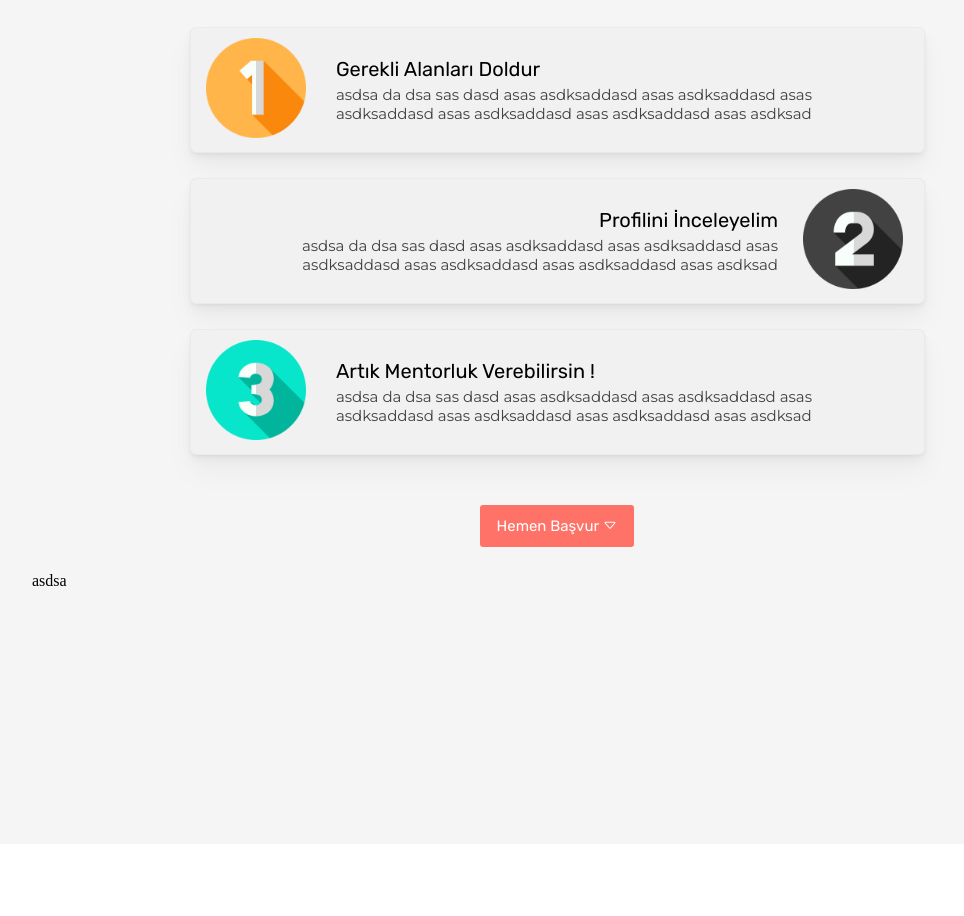
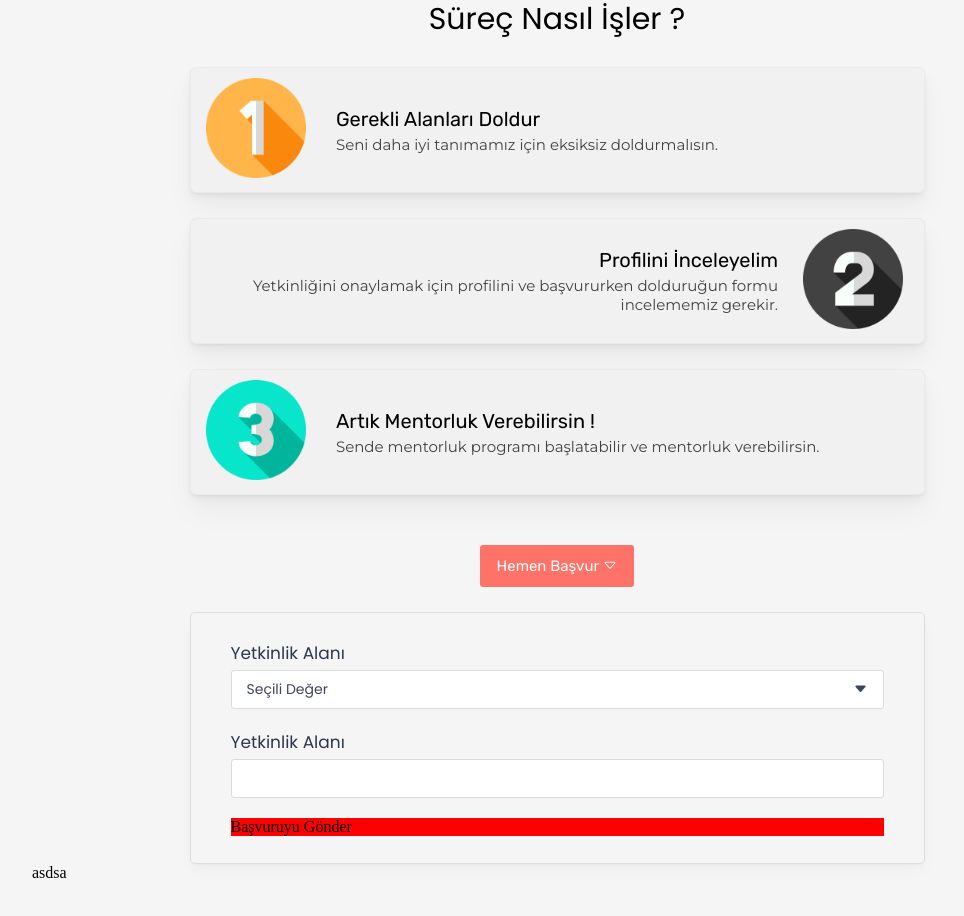
Before and after one commit to halilcn/fimen, a Vue app in the folder front-end/: page /mentor-basvuru in a window 1280 px wide. Shown: the part 300-1216 px from the top of the page, without its empty margins (83-1047 px from the left). Before the commit the page ends 1144 px from the top, so only its background shows below. Built offline with nearby package versions, Linux system fonts and the light colour scheme; no server answers; sample sign-in values are in the browser's storage.

Commit message:
add applly mentor form

```diff
--- a/front-end/src/App.vue
+++ b/front-end/src/App.vue
@@ -37,6 +37,7 @@ body, html {
   --navy-red-bg-color: #FF7268;
   --navy-red-bg-dark-color: #f16b61;
   --navy-blue-text-color: #2B374F;
+  --navy-blue-text-light-color: #3b465a;
   --navy-user-profile-border-radius: 40%;
 }
 </style>
--- a/front-end/src/components/pages/ApplyMentor.vue
+++ b/front-end/src/components/pages/ApplyMentor.vue
@@ -16,8 +16,7 @@
             Gerekli Alanları Doldur
           </div>
           <div class="detail">
-            asdsa da dsa sas dasd asas asdksaddasd asas asdksaddasd asas asdksaddasd asas asdksaddasd asas asdksaddasd
-            asas asdksad
+            Seni daha iyi tanımamız için eksiksiz doldurmalısın.
           </div>
         </div>
       </li>
@@ -27,8 +26,7 @@
             Profilini İnceleyelim
           </div>
           <div class="detail">
-            asdsa da dsa sas dasd asas asdksaddasd asas asdksaddasd asas asdksaddasd asas asdksaddasd asas asdksaddasd
-            asas asdksad
+            Yetkinliğini onaylamak için profilini ve başvururken dolduruğun formu incelememiz gerekir.
           </div>
         </div>
         <div class="number">
@@ -44,8 +42,7 @@
             Artık Mentorluk Verebilirsin !
           </div>
           <div class="detail">
-            asdsa da dsa sas dasd asas asdksaddasd asas asdksaddasd asas asdksaddasd asas asdksaddasd asas asdksaddasd
-            asas asdksad
+            Sende mentorluk programı başlatabilir ve mentorluk verebilirsin.
           </div>
         </div>
       </li>
@@ -54,19 +51,39 @@
       Hemen Başvur
       <i class="bi bi-caret-down"></i>
     </div>
-    <div class="form">
-
-    </div>
+    <ul class="form_ul">
+      <li>
+        <div class="title">
+          Yetkinlik Alanı
+        </div>
+        <standart-selector/>
+      </li>
+      <li>
+        <div class="title">
+          Yetkinlik Alanı
+        </div>
+        <standart-input/>
+      </li>
+      <li>
+        <standart-button/>
+      </li>
+    </ul>
   </div>
 </template>
 
 <script>
 import BgImgTitle from "@/components/pages/shared/BgImgTitle";
+import StandartSelector from "@/components/pages/shared/StandartSelector";
+import StandartInput from "@/components/pages/shared/StandartInput";
+import StandartButton from "@/components/pages/shared/StandartButton";
 
 export default {
   name: "ApplyMentor",
   components: {
-    BgImgTitle
+    BgImgTitle,
+    StandartSelector,
+    StandartInput,
+    StandartButton
   }
 }
 </script>
@@ -81,6 +98,7 @@ export default {
   font-family: 'Poppins', sans-serif;
   font-size: 30px;
   text-align: center;
+  margin-top: 40px;
 }
 
 .content > .steps {
@@ -158,4 +176,35 @@ export default {
 .content > .apply_now_button:hover {
   background-color: var(--navy-red-bg-dark-color);
 }
+
+.content .form_ul {
+  padding: 7px 40px;
+  list-style-type: none;
+  width: 70%;
+  border: 1px solid #dedede;
+  border-radius: 5px;
+  margin: auto;
+
+  box-shadow: 0 0.2px 0.5px rgba(0, 0, 0, 0.006),
+  0 0.6px 1.1px rgba(0, 0, 0, 0.008),
+  0 1.1px 2.1px rgba(0, 0, 0, 0.01),
+  0 2px 3.8px rgba(0, 0, 0, 0.012),
+  0 3.8px 7.1px rgba(0, 0, 0, 0.014),
+  0 9px 17px rgba(0, 0, 0, 0.02);
+
+
+}
+
+.form_ul > li {
+  margin: 20px 0px;
+}
+
+.form_ul > li > .title {
+  font-family: 'Poppins', sans-serif;
+  font-weight: 400;
+  font-size: 17px;
+  margin-bottom: 4px;
+  color: var(--navy-blue-text-color);
+}
+
 </style>
--- /dev/null
+++ b/front-end/src/components/pages/shared/StandartButton.vue
@@ -0,0 +1,18 @@
+<template>
+  <div>
+    Başvuruyu Gönder
+  </div>
+</template>
+
+<script>
+export default {
+  name: "StandartButton"
+}
+</script>
+
+<style scoped>
+div {
+cursor: pointer;
+  background-color: red;
+}
+</style>
--- /dev/null
+++ b/front-end/src/components/pages/shared/StandartInput.vue
@@ -0,0 +1,34 @@
+<template>
+  <input type="text">
+</template>
+
+<script>
+export default {
+  name: "StandartInput",
+  props: {}
+}
+</script>
+
+<style scoped>
+input {
+  width: 100%;
+  border: 1px solid #dbdbdb;
+  border-radius: 3px;
+  padding: 8px 20px;
+  color: var(--navy-blue-text-light-color);
+  font-family: 'Poppins', sans-serif;
+  font-size: 14px;
+  transition: .3s;
+}
+
+input:focus, input:hover {
+  border-color: #cccccc;
+
+  box-shadow: 0 0.1px 0.5px rgba(0, 0, 0, 0.003),
+  0 0.3px 1.1px rgba(0, 0, 0, 0.004),
+  0 0.6px 2.1px rgba(0, 0, 0, 0.005),
+  0 1.1px 3.8px rgba(0, 0, 0, 0.006),
+  0 2.1px 7.1px rgba(0, 0, 0, 0.007),
+  0 5px 17px rgba(0, 0, 0, 0.01);
+}
+</style>
--- /dev/null
+++ b/front-end/src/components/pages/shared/StandartSelector.vue
@@ -0,0 +1,71 @@
+<template>
+  <div class="selector">
+    <div @click="isEnableDropdown=!isEnableDropdown" class="selected_option">
+      Seçili Değer
+      <i class="bi bi-caret-down-fill"></i>
+    </div>
+    <div v-show="isEnableDropdown" class="dropdown">
+      <div class="option">
+        asd asda das dsa
+      </div>
+      <div class="option">
+        asdasdsadas dasdasd
+      </div>
+    </div>
+  </div>
+</template>
+
+<script>
+export default {
+  name: "StandartSelector",
+  data() {
+    return {
+      isEnableDropdown: false
+    }
+  }
+}
+</script>
+
+<style scoped>
+
+.selector {
+  position: relative;
+  border: 1px solid #dbdbdb;
+  border-radius: 3px;
+  cursor: pointer;
+  font-family: 'Poppins', sans-serif;
+  font-size: 14px;
+}
+
+.selector > .selected_option {
+  display: flex;
+  background-color: white;
+  padding: 8px 15px;
+  color: var(--navy-blue-text-light-color);
+  border-radius: 3px;
+}
+
+.selector > .selected_option > i {
+  margin-left: auto;
+}
+
+.selector > .dropdown {
+  font-family: 'Montserrat', 'sans-serif';
+  font-size: 13px;
+  background-color: white;
+  border: 1px solid #eaeaea;
+  border-radius: 4px;
+  position: absolute;
+  width: 100%;
+  top: 40px;
+}
+
+.selector > .dropdown > .option {
+  padding: 8px 15px;
+  background-color: white;
+}
+
+.selector > .dropdown > .option:hover {
+  background-color: #f8f8f8;
+}
+</style>
```
